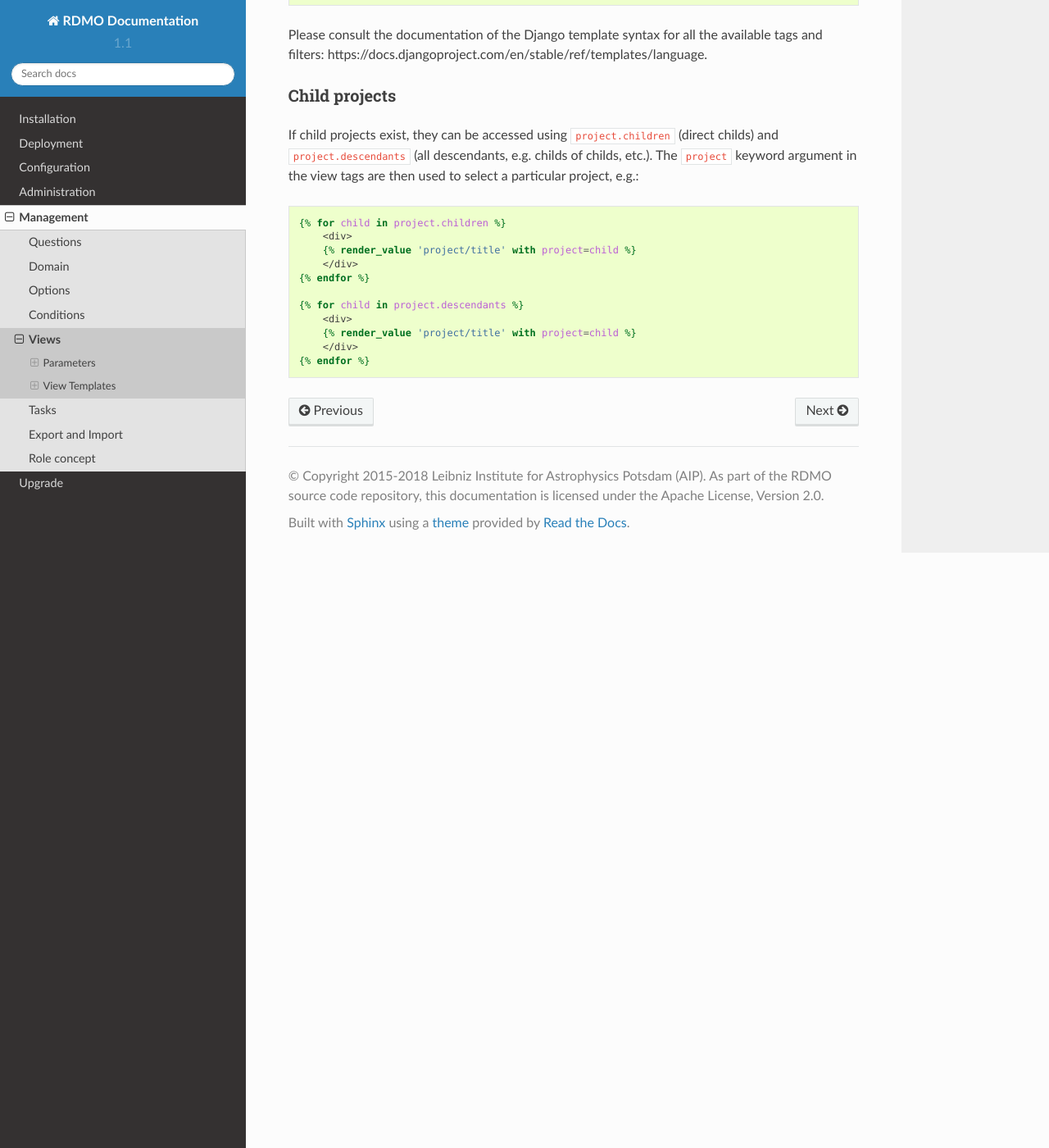
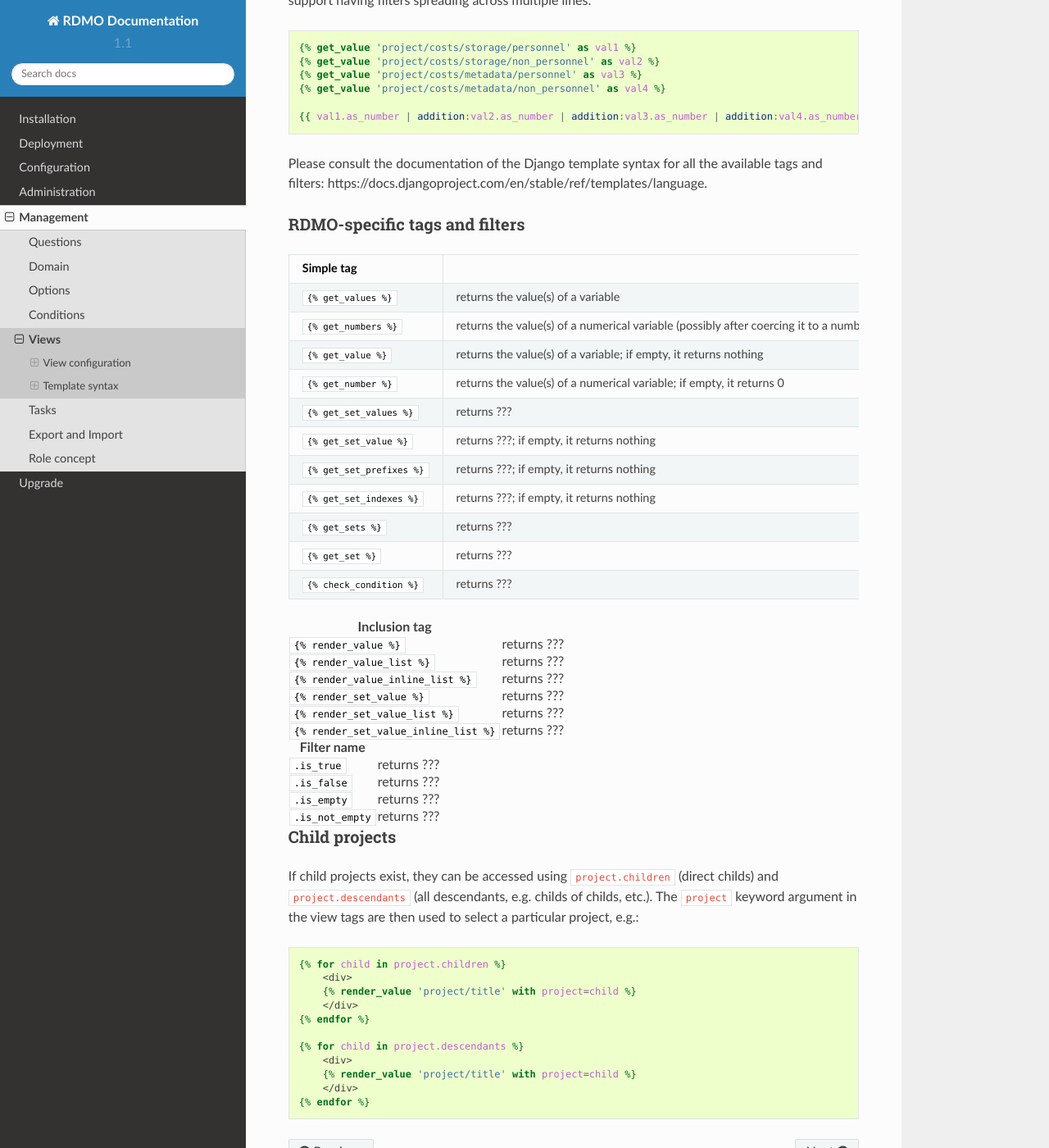
Before and after one commit to rdmorganiser/rdmo-docs, a Sphinx documentation site: the page built from docs/management/views.md, in a window 1280 px wide and 1400 px high, scrolled down 5235 px. Shown: the whole window at 82% size. Built offline with Sphinx 7.4.7 and the Read the Docs theme 2.0.0, drawn with Linux system fonts in a browser that asks for light colours; some of the changed text lies outside the part shown.

Commit message:
Erster Versuch der Tags-Dokumentation, sicher ergänzungswürdig

```diff
--- a/docs/management/views.md
+++ b/docs/management/views.md
@@ -2,10 +2,15 @@
 
 <!--- mdtoc: toc begin -->
 
-1.	[Parameters](#parameters)
-	1.	[View](#view)
-2.	[View Templates](#view-templates)
-	1.	[Calculations](#calculations)<!--- mdtoc: toc end -->
+1.	[View configuration](#view-configuration)
+	1.	[Syntax overview](#syntax-overview)
+	2.	[Parameters](#parameters)
+2.	[Template syntax](#template-syntax)
+	1.	[Calculations](#calculations)
+	2.	[RDMO-specific tags and filters](#rdmo-specific-tags-and-filters)
+	3.	[Child projects](#child-projects)<!--- mdtoc: toc end -->
+
+## View configuration
 
 Views can be configured under *Views* in the management menu in the navigation bar.
 
@@ -30,25 +35,26 @@ The sidebar on the right shows additional interface items:
 
 Views have different properties to control their behavior. As described in [the introduction](index.html), all elements have an URI prefix, a key, and an internal comment only to be seen by other managers of the RDMO installation. In addition, you can edit the parameters below:
 
-## Parameters
+### Parameters
 
-### View
+| Parameter       | Explanation                                                                                                                              |
+| --------------- | ---------------------------------------------------------------------------------------------------------------------------------------- |
+| **Tab English** |                                                                                                                                          |
+| Title           | The English title for the view. The title will be shown in the projects overview.                                                        |
+| Help            | The English help text for the view. The help text will be shown in the projects overview                                                 |
+| **Tab German**  | *contains the same elements as the English one but obviously for German language content*                                                |
+| **Tab Groups**  |                                                                                                                                          |
+| Groups          | Displays the groups for this view. If at least one group is selected, only users of these<br> groups will see this view for a project.   |
+| **Tab Sites**   |                                                                                                                                          |
+| Sites           | *(Only in a multi site installation)* Displays the sites for this view. Only users of these<br> groups will see this view for a project. |
 
-|**Tab English**||
-|-|-|
-|Title|The English title for the view. The title will be shown in the projects overview.|
-|Help|The English help text for the view. The help text will be shown in the projects overview|
-|**Tab German**|*contains the same elements as the English one but obviously for German language content*|
-|**Tab Groups**|
-|Groups|Displays the groups for this view. If at least one group is selected, only users of these<br> groups will see this view for a project.|
-|**Tab Sites**|
-|Sites| *(Only in a multi site installation)* Displays the sites for this view. Only users of these<br> groups will see this view for a project.|
-
-## View Templates
+## Template syntax
 
 ![](../_static/img/screens/template.png)
 
-> *Screenshot of the template modal*
+> *Screenshot of the template model*
+
+### Syntax overview
 
 Each view has a template, which determines how the answers given by the user are mapped to a textual document. The template is composed using the [Django template](https://docs.djangoproject.com/en/stable/ref/templates/language/) syntax, which is a combination of regular HTML, variables, which get replaced with values when the template is evaluated (`{{ a_variable }}`), and tags, which control the logic of the template (`{% a_tag %}`).
 
@@ -164,6 +170,37 @@ Note that filters can be piped after another as often as you like. You could eas
 
 Please consult the documentation of the Django template syntax for all the available tags and filters: https://docs.djangoproject.com/en/stable/ref/templates/language.
 
+### RDMO-specific tags and filters
+
+| Simple tag               |                                                                                       |
+| ------------------------ | ------------------------------------------------------------------------------------- |
+| `{% get_values %}`       | returns the value(s) of a variable                                                    |
+| `{% get_numbers %}`      | returns the value(s) of a numerical variable (possibly after coercing it to a number) |
+| `{% get_value %}`        | returns the value(s) of a variable; if empty, it returns nothing                      |
+| `{% get_number %}`       | returns the value(s) of a numerical variable; if empty, it returns 0                  |
+| `{% get_set_values %}`   | returns ???                                                                           |
+| `{% get_set_value %}`    | returns ???; if empty, it returns nothing                                             |
+| `{% get_set_prefixes %}` | returns ???; if empty, it returns nothing                                             |
+| `{% get_set_indexes %}`  | returns ???; if empty, it returns nothing                                             |
+| `{% get_sets %}`         | returns ???                                                                           |
+| `{% get_set %}`          | returns ???                                                                           |
+| `{% check_condition %}`  | returns ???                                                                           |
+
+| Inclusion tag                        |             |
+| ------------------------------------ | ----------- |
+| `{% render_value %}`                 | returns ??? |
+| `{% render_value_list %}`            | returns ??? |
+| `{% render_value_inline_list %}`     | returns ??? |
+| `{% render_set_value %}`             | returns ??? |
+| `{% render_set_value_list %}`        | returns ??? |
+| `{% render_set_value_inline_list %}` | returns ??? |
+
+| Filter name     |             |
+| --------------- | ----------- |
+| `.is_true`      | returns ??? |
+| `.is_false`     | returns ??? |
+| `.is_empty`     | returns ??? |
+| `.is_not_empty` | returns ??? |
 
 ### Child projects
 
```
